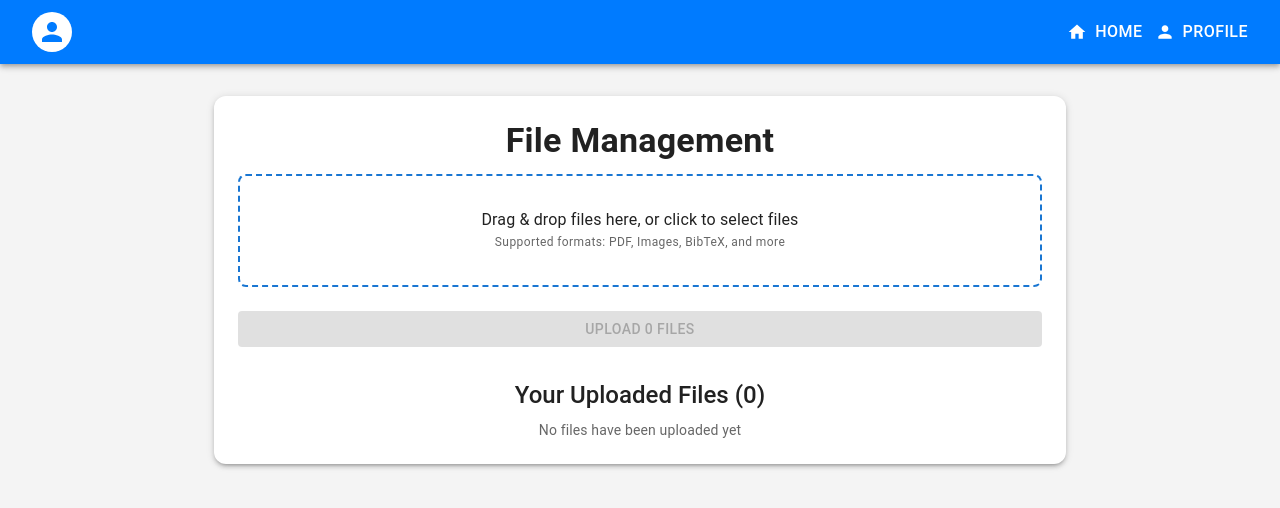
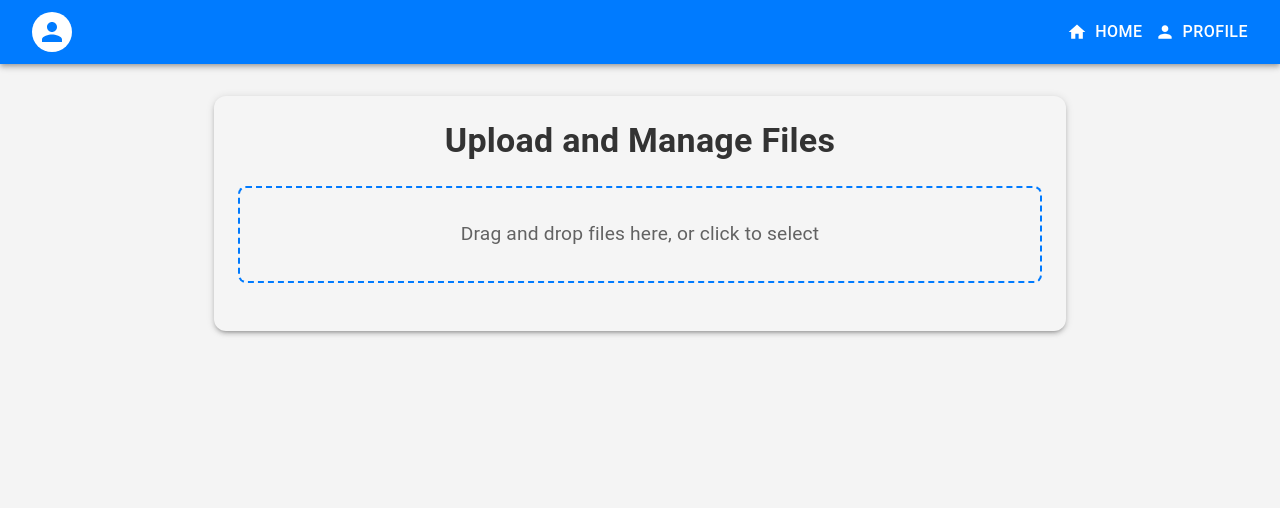
Before and after one commit to Benah0987/saas, a React (Create React App) app in the folder frontend/: page /home in a window 1280 px wide. Shown: the top 508 px of the page. Built offline with nearby package versions, Linux system fonts and the light colour scheme.

Commit message:
backend changes

```diff
--- a/frontend/src/pages/Home.js
+++ b/frontend/src/pages/Home.js
@@ -10,13 +10,17 @@ import {
   DialogContent,
   IconButton,
   Chip,
+  Tabs,
   Tab,
-  Tabs,
   TextField,
   Grid,
   Tooltip,
   LinearProgress,
   CircularProgress,
+  List,
+  ListItem,
+  ListItemText,
+  Divider,
 } from "@mui/material";
 import { useDropzone } from "react-dropzone";
 import { AuthContext } from "../context/AuthContext";
@@ -68,6 +72,104 @@ const Home = () => {
     };
   }, [filePreviews]);
 
+  const parseBibtex = (content) => {
+    try {
+      const entries = content.split('@').filter(entry => entry.trim().length > 0);
+      return entries.map(entry => {
+        const typeMatch = entry.match(/^[^{]+/);
+        const contentMatch = entry.match(/{([^}]*)}/);
+        return {
+          type: typeMatch ? typeMatch[0].trim() : 'unknown',
+          content: contentMatch ? contentMatch[1] : entry,
+          raw: `@${entry}`
+        };
+      });
+    } catch (e) {
+      console.error("Error parsing BibTeX:", e);
+      return [{ type: "error", content: "Could not parse BibTeX", raw: content }];
+    }
+  };
+
+  const parseCitationFile = (content) => {
+    const entries = [];
+    let currentEntry = {};
+
+    content.split(/\r?\n/).forEach(line => {
+      if (!line.trim()) {
+        if (Object.keys(currentEntry).length) {
+          entries.push(currentEntry);
+          currentEntry = {};
+        }
+        return;
+      }
+
+      const separatorIndex = line.search(/[-%]\s+/);
+      if (separatorIndex === -1) {
+        // Handle multi-line fields
+        const lastKey = Object.keys(currentEntry).pop();
+        if (lastKey) currentEntry[lastKey] += `\n${line.trim()}`;
+        return;
+      }
+
+      const key = line.substring(0, separatorIndex).trim();
+      const value = line.substring(separatorIndex + 1).trim();
+
+      switch (key) {
+        case 'TY':
+        case '%0':
+          currentEntry.type = value;
+          break;
+        case 'AU':
+        case '%A':
+          currentEntry.authors = currentEntry.authors
+            ? [...currentEntry.authors, value]
+            : [value];
+          break;
+        case 'TI':
+        case '%T':
+          currentEntry.title = value;
+          break;
+        case 'JO':
+        case 'JF':
+        case '%J':
+          currentEntry.journal = value;
+          break;
+        case 'PY':
+        case 'Y1':
+        case '%D':
+          currentEntry.year = value;
+          break;
+        case 'DO':
+        case '%R':
+          currentEntry.doi = value;
+          break;
+        case 'AB':
+        case '%X':
+          currentEntry.abstract = value;
+          break;
+        case 'UR':
+        case '%U':
+          currentEntry.url = value;
+          break;
+        case 'ER':
+        case '%Z':
+          if (Object.keys(currentEntry).length) {
+            entries.push(currentEntry);
+            currentEntry = {};
+          }
+          break;
+        default:
+          currentEntry[key.toLowerCase()] = value;
+      }
+    });
+
+    if (Object.keys(currentEntry).length) {
+      entries.push(currentEntry);
+    }
+
+    return entries;
+  };
+
   const { getRootProps, getInputProps } = useDropzone({
     accept: "*",
     multiple: true,
@@ -81,41 +183,29 @@ const Home = () => {
           return { type: "image", url: URL.createObjectURL(file) };
         } else if (file.type === "application/pdf") {
           return { type: "pdf", url: URL.createObjectURL(file) };
-        } else if (file.name.match(/\.(bib|nbib)$/i)) {
+        } else if (file.name.match(/\.(bib|bibtex|ris|enw|nbib)$/i)) {
           return new Promise((resolve) => {
             const reader = new FileReader();
-            reader.onload = (e) =>
+            reader.onload = (e) => {
+              const content = e.target.result;
+              const isBibtex = file.name.match(/\.(bib|bibtex)$/i);
               resolve({
-                type: "bibtex",
-                content: e.target.result,
-                rawContent: e.target.result,
-                parsedContent: parseBibtex(e.target.result)
+                type: "citation",
+                fileType: isBibtex ? 'bibtex' : file.name.split('.').pop().toLowerCase(),
+                content: content,
+                parsedContent: isBibtex ? parseBibtex(content) : parseCitationFile(content),
+                fileName: file.name
               });
+            };
             reader.readAsText(file);
           });
         } else {
-          return { type: "unknown" };
+          return { type: "unknown", fileName: file.name };
         }
       });
       Promise.all(previews).then(setFilePreviews);
     },
   });
-
-  const parseBibtex = (content) => {
-    try {
-      const entries = content.split('@');
-      return entries
-        .filter(entry => entry.trim().length > 0)
-        .map(entry => ({
-          type: (entry.match(/^[^{]+/) || ['unknown'])[0].trim(),
-          content: (entry.match(/{([^}]*)}/) || [entry])[1],
-          raw: `@${entry}`
-        }));
-    } catch (e) {
-      console.error("Error parsing BibTeX:", e);
-      return [{ type: "error", content: "Could not parse BibTeX", raw: content }];
-    }
-  };
 
   const handleUpload = async () => {
     if (files.length === 0) {
@@ -183,9 +273,24 @@ const Home = () => {
   };
 
   const handlePreview = (index) => {
-    setPreviewFile(filePreviews[index]);
+    const file = filePreviews[index];
+    if (file.type === 'unknown') {
+      if (file.fileName.endsWith('.txt')) {
+        const reader = new FileReader();
+        reader.onload = (e) => {
+          setPreviewFile({
+            type: 'text',
+            content: e.target.result
+          });
+        };
+        reader.readAsText(file);
+      }
+    } else {
+      setPreviewFile(file);
+    }
     setPreviewTab(0);
   };
+
 
   const handleClosePreview = () => {
     setPreviewFile(null);
@@ -197,223 +302,193 @@ const Home = () => {
 
   const getFileIcon = (filename) => {
     if (filename.endsWith(".pdf")) return <PictureAsPdfIcon color="error" />;
-    if (filename.match(/\.(bib|nbib)$/i)) return <ArticleIcon color="secondary" />;
+    if (filename.match(/\.(bib|bibtex|ris|enw|nbib)$/i)) return <ArticleIcon color="secondary" />;
     if (filename.match(/\.(jpg|jpeg|png|gif|bmp|svg|webp)$/i)) return <ImageIcon color="primary" />;
     return <InsertDriveFileIcon />;
   };
 
   const getFileType = (filename) => {
-    if (filename.match(/\.(bib|nbib)$/i)) return 'BibTeX';
+    if (filename.match(/\.(bib|bibtex)$/i)) return 'BibTeX';
+    if (filename.match(/\.(ris|enw|nbib)$/i)) return 'Citation';
     if (filename.match(/\.(pdf)$/i)) return 'PDF';
     if (filename.match(/\.(jpg|jpeg|png|gif)$/i)) return 'Image';
     return 'Other';
   };
 
+  const renderCitationField = (label, value) => {
+    if (!value) return null;
+    return (
+      <Box sx={{ mt: 1 }}>
+        <Typography variant="caption" color="text.secondary">
+          {label}:
+        </Typography>
+        <Typography variant="body2">
+          {Array.isArray(value) ? value.join('; ') : value}
+        </Typography>
+      </Box>
+    );
+  };
+
   return (
     <Container maxWidth="md" sx={{ my: 4 }}>
-      <Paper elevation={3} sx={{ p: 3, borderRadius: 3 }}>
-        <Typography variant="h4" gutterBottom sx={{ fontWeight: 'bold' }}>
-          File Management
+      <Paper elevation={3} sx={{ p: 3, borderRadius: 3, backgroundColor: '#f5f5f5' }}>
+        <Typography variant="h4" gutterBottom sx={{ fontWeight: 'bold', color: '#333' }}>
+          Upload and Manage Files
         </Typography>
 
-        {/* File Upload Section */}
+        {/* Dropzone */}
         <Box
           {...getRootProps()}
           sx={{
-            border: "2px dashed",
-            borderColor: "primary.main",
+            border: '2px dashed #007bff', // Vibrant blue for the border
+            borderRadius: 2,
             p: 4,
-            textAlign: "center",
-            cursor: "pointer",
-            "&:hover": {
-              backgroundColor: "action.hover",
-              borderColor: "primary.dark",
+            textAlign: 'center',
+            cursor: 'pointer',
+            my: 3,
+            transition: 'all 0.3s ease', // Smooth transition for hover effect
+            '&:hover': {
+              borderColor: '#0056b3', // Darker blue on hover
+              backgroundColor: '#e3f2fd', // Light blue background on hover
             },
-            borderRadius: 2,
-            mb: 3,
+            '&:active': {
+              transform: 'scale(0.98)', // Slight compression on click
+            },
           }}
         >
           <input {...getInputProps()} />
-          <Typography variant="body1">
-            Drag & drop files here, or click to select files
-          </Typography>
-          <Typography variant="caption" color="text.secondary">
-            Supported formats: PDF, Images, BibTeX, and more
+          <Typography variant="body1" color="text.secondary" sx={{ fontSize: '1.2rem' }}>
+            Drag and drop files here, or click to select
           </Typography>
         </Box>
 
-        {/* Selected Files Preview */}
-        {files.length > 0 && (
-          <Box sx={{ mb: 3 }}>
-            <Typography variant="h6" gutterBottom sx={{ fontWeight: 'medium' }}>
-              Files to Upload ({files.length})
+        {/* Error */}
+        {error && (
+          <Typography color="error" sx={{ mb: 2, fontWeight: 'bold' }}>
+            {error}
           </Typography>
-            {files.map((file, index) => (
-              <Paper key={index} elevation={1} sx={{ mb: 2, p: 2, borderRadius: 2 }}>
-                <Grid container alignItems="center">
-                  <Grid item xs={8}>
-                    <Box display="flex" alignItems="center">
-                      {getFileIcon(file.name)}
-                      <Box sx={{ ml: 2 }}>
-                        <Typography variant="body1" fontWeight="medium">
-                          {file.name}
+        )}
+
+        {/* Preview Uploaded Files */}
+        {filePreviews.length > 0 && (
+          <>
+            <Typography variant="h6" gutterBottom sx={{ fontWeight: 'bold', color: '#444' }}>
+              Files to Upload
             </Typography>
-                        <Typography variant="caption" color="text.secondary">
-                          {(file.size / 1024).toFixed(2)} KB
-                        </Typography>
-                      </Box>
-                    </Box>
-                  </Grid>
-                  <Grid item xs={4}>
-                    <Box display="flex" justifyContent="flex-end">
-                      <Chip
-                        label={getFileType(file.name)}
-                        size="small"
-                        variant="outlined"
-                        sx={{ mr: 1 }}
-                      />
+            <List>
+              {filePreviews.map((file, index) => (
+                <ListItem
+                  key={index}
+                  secondaryAction={
                     <Tooltip title="Preview">
-                        <IconButton onClick={() => handlePreview(index)}>
+                      <IconButton edge="end" onClick={() => handlePreview(index)}>
                         <PreviewIcon />
                       </IconButton>
                     </Tooltip>
-                    </Box>
-                  </Grid>
-                </Grid>
-              </Paper>
+                  }
+                >
+                  {getFileIcon(file.fileName || 'file')}
+                  <ListItemText
+                    primary={file.fileName || file.type.toUpperCase()}
+                    secondary={file.type}
+                    sx={{ ml: 2, color: '#555' }}
+                  />
+                </ListItem>
               ))}
-          </Box>
-        )}
+            </List>
 
-        {/* Upload Controls */}
-        <Box sx={{ mb: 3 }}>
+            <Box sx={{ textAlign: 'center', mt: 2 }}>
               <Button
                 variant="contained"
-            fullWidth
+                color="primary"
                 onClick={handleUpload}
-            disabled={uploading || files.length === 0}
-            sx={{ mb: 1 }}
+                disabled={uploading}
+                sx={{
+                  padding: '10px 20px',
+                  borderRadius: '8px',
+                  backgroundColor: '#007bff',
+                  '&:hover': {
+                    backgroundColor: '#0056b3', // Darker blue for hover
+                  },
+                  fontWeight: 'bold',
+                  textTransform: 'none',
+                  boxShadow: '0px 4px 12px rgba(0, 123, 255, 0.3)', // Shadow for depth
+                }}
               >
                 {uploading ? (
                   <>
-                <CircularProgress size={24} sx={{ mr: 2 }} />
                     Uploading...
+                    <CircularProgress size={20} sx={{ ml: 1 }} />
                   </>
                 ) : (
-              `Upload ${files.length} File${files.length !== 1 ? 's' : ''}`
+                  'Upload Files'
                 )}
               </Button>
+            </Box>
+
             {uploading && (
               <LinearProgress
                 variant="determinate"
                 value={uploadProgress}
-              sx={{ height: 8, borderRadius: 4 }}
+                sx={{
+                  mt: 2,
+                  borderRadius: 2,
+                  backgroundColor: '#e3f2fd',
+                  '& .MuiLinearProgress-bar': {
+                    backgroundColor: '#007bff', // Blue progress bar
+                  },
+                }}
               />
             )}
-        </Box>
+          </>
+        )}
 
-        {/* Uploaded Files Section */}
-        <Box sx={{ mt: 3 }}>
-          <Typography variant="h5" gutterBottom sx={{ fontWeight: 'medium' }}>
-            Your Uploaded Files ({uploadedFiles.length})
+        {/* Uploaded Files */}
+        {uploadedFiles.length > 0 && (
+          <>
+            <Divider sx={{ my: 4, borderColor: '#007bff' }} />
+            <Typography variant="h6" gutterBottom sx={{ fontWeight: 'bold', color: '#444' }}>
+              Uploaded Files
             </Typography>
-
-          {uploadedFiles.length === 0 ? (
-            <Typography variant="body2" color="text.secondary">
-              No files have been uploaded yet
-            </Typography>
-          ) : (
-            <Box>
+            <List>
               {uploadedFiles.map((file) => (
-                <Paper
+                <ListItem
                   key={file._id}
-                  elevation={1}
-                  sx={{
-                    mb: 2,
-                    p: 2,
-                    borderRadius: 2,
-                    backgroundColor: file._id.startsWith("temp-") ?
-                      'action.hover' : 'background.paper'
-                  }}
-                >
-                  <Grid container alignItems="center">
-                    <Grid item xs={12} sm={8}>
-                      <Box display="flex" alignItems="center">
-                        {getFileIcon(file.filename)}
-                        <Box sx={{ ml: 2 }}>
-                          <Typography variant="body1" fontWeight="medium">
-                            {file.filename}
-                          </Typography>
-                          <Typography variant="caption" color="text.secondary">
-                            Uploaded: {new Date(file.uploadedAt).toLocaleString()}
-                          </Typography>
-                        </Box>
-                      </Box>
-                    </Grid>
-
-                    <Grid item xs={12} sm={4}>
-                      <Box display="flex" justifyContent="flex-end" sx={{ mt: { xs: 1, sm: 0 } }}>
-                        <Chip
-                          label={getFileType(file.filename)}
-                          size="small"
-                          variant="outlined"
-                          sx={{ mr: 1 }}
-                        />
-
-                        <Tooltip title="Download">
-                          <IconButton
-                            onClick={() => handleDownload(file.path)}
-                            disabled={file._id.startsWith("temp-")}
-                          >
-                            <DownloadIcon />
-                          </IconButton>
-                        </Tooltip>
-
+                  secondaryAction={
                     <Tooltip title="Analyze">
-                          <IconButton
-                            onClick={() => handleAnalyze(file._id)}
-                            disabled={analyzing || file._id.startsWith("temp-")}
-                            sx={{ ml: 1 }}
-                          >
+                      <IconButton edge="end" onClick={() => handleAnalyze(file._id)}>
                         <AnalyticsIcon />
                       </IconButton>
                     </Tooltip>
-                      </Box>
-                    </Grid>
-                  </Grid>
+                  }
+                >
+                  {getFileIcon(file.filename)}
+                  <ListItemText
+                    primary={file.filename}
+                    secondary={`Uploaded: ${new Date(file.uploadedAt).toLocaleString()}`}
+                    sx={{ ml: 2, color: '#555' }}
+                  />
+                </ListItem>
+              ))}
+            </List>
+          </>
+        )}
       </Paper>
-              ))}
-            </Box>
-          )}
-        </Box>
 
-        {/* Error Display */}
-        {error && (
-          <Box sx={{
-            backgroundColor: 'error.light',
-            p: 2,
-            borderRadius: 2,
-            mt: 2
-          }}>
-            <Typography color="error">{error}</Typography>
-          </Box>
-        )}
-
-        {/* File Preview Dialog */}
+      {/* File Preview Modal */}
       <Dialog
-          open={!!previewFile}
+        open={Boolean(previewFile)}
         onClose={handleClosePreview}
+        fullWidth
         maxWidth="md"
-          fullWidth
-          sx={{ '& .MuiDialog-paper': { height: '80vh' } }}
       >
-          <DialogTitle>
-            File Preview
+        <DialogTitle sx={{ fontWeight: 'bold', color: '#333' }}>
+          Preview
           <IconButton
             aria-label="close"
             onClick={handleClosePreview}
             sx={{
-                position: "absolute",
+              position: 'absolute',
               right: 8,
               top: 8,
               color: (theme) => theme.palette.grey[500],
@@ -422,75 +497,62 @@ const Home = () => {
             <CloseIcon />
           </IconButton>
         </DialogTitle>
-
-          {previewFile?.type === "bibtex" && (
+        <DialogContent dividers>
+          {previewFile?.type === 'image' && (
+            <Box component="img" src={previewFile.url} alt="Preview" sx={{ width: '100%', borderRadius: 2 }} />
+          )}
+          {previewFile?.type === 'pdf' && (
+            <iframe src={previewFile.url} width="100%" height="600px" title="PDF Preview" />
+          )}
+          {previewFile?.type === 'citation' && (
             <>
-              <Tabs value={previewTab} onChange={handleTabChange} sx={{ px: 2 }}>
-                <Tab label="Parsed View" />
-                <Tab label="Raw Content" />
+              <Tabs value={previewTab} onChange={handleTabChange}>
+                <Tab label="Formatted View" />
+                <Tab label="Raw View" />
               </Tabs>
-              <DialogContent dividers sx={{ overflow: 'auto' }}>
               {previewTab === 0 ? (
-                  <Box>
-                    {previewFile.parsedContent.map((entry, index) => (
-                      <Box key={index} sx={{ mb: 3, p: 2, border: '1px solid #eee', borderRadius: 1 }}>
-                        <Typography variant="subtitle1" sx={{ mb: 1 }}>
-                          {entry.type.toUpperCase()}
+                previewFile.parsedContent.map((entry, idx) => (
+                  <Paper key={idx} sx={{ p: 2, my: 2 }}>
+                    <Typography variant="subtitle1" sx={{ fontWeight: 'bold' }}>
+                      {entry.title || '(No Title)'}
                     </Typography>
+                    {renderCitationField('Type', entry.type)}
+                    {renderCitationField('Authors', entry.authors)}
+                    {renderCitationField('Journal', entry.journal)}
+                    {renderCitationField('Year', entry.year)}
+                    {renderCitationField('DOI', entry.doi)}
+                    {renderCitationField('Abstract', entry.abstract)}
+                    {renderCitationField('URL', entry.url)}
+                  </Paper>
+                ))
+              ) : (
+                <Box sx={{ mt: 2 }}>
                   <TextField
-                          value={entry.content}
+                    fullWidth
                     multiline
-                          fullWidth
+                    rows={20}
                     variant="outlined"
-                          InputProps={{
-                            readOnly: true,
-                            sx: { fontFamily: 'monospace', fontSize: '0.875rem' }
-                          }}
+                    value={previewFile.content}
                   />
                 </Box>
-                    ))}
+              )}
+            </>
+          )}
+          {previewFile?.type === 'text' && (
+            <Box sx={{ mt: 2 }}>
+              <TextField
+                fullWidth
+                multiline
+                rows={20}
+                variant="outlined"
+                value={previewFile.content}
+              />
             </Box>
-                ) : (
-                  <TextField
-                    value={previewFile.rawContent}
-                    multiline
-                    fullWidth
-                    variant="outlined"
-                    InputProps={{
-                      readOnly: true,
-                      sx: { fontFamily: 'monospace', fontSize: '0.875rem' }
-                    }}
-                  />
           )}
         </DialogContent>
-            </>
-          )}
-
-          {previewFile?.type === "image" && (
-            <DialogContent dividers sx={{ display: 'flex', justifyContent: 'center' }}>
-              <img
-                src={previewFile.url}
-                alt="Preview"
-                style={{ maxWidth: '100%', maxHeight: '100%', objectFit: 'contain' }}
-              />
-            </DialogContent>
-          )}
-
-          {previewFile?.type === "pdf" && (
-            <DialogContent dividers sx={{ p: 0, height: '100%' }}>
-              <iframe
-                src={previewFile.url}
-                width="100%"
-                height="100%"
-                title="PDF Preview"
-                style={{ border: 'none' }}
-              />
-            </DialogContent>
-          )}
       </Dialog>
-      </Paper>
     </Container>
   );
-};
+}
 
-export default Home;
+export default Home
```
Also changed, not shown: frontend/package.json (line endings or trailing spaces). Lines whose indentation alone changed are shown as unchanged.
